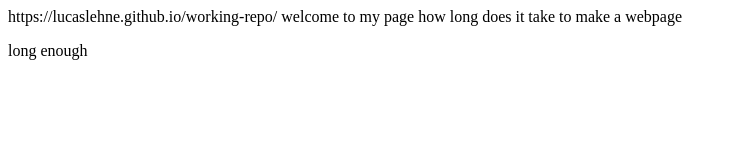
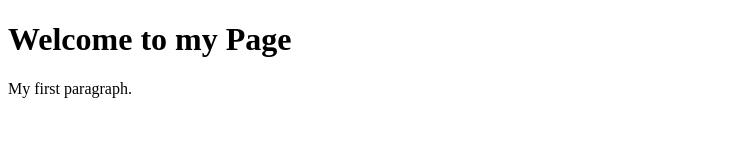
Before and after one commit to lucaslehne/second-repo, a plain HTML site: page index.html in a window 1280 px wide. Shown: the whole page, without its empty margins (0-737 px from the left). Drawn offline with Linux system fonts and the light colour scheme.

Commit message:
first page with a picture

```diff
--- a/index.html
+++ b/index.html
@@ -1,5 +1,13 @@
-<title>second repo</title>
-<html>https://lucaslehne.github.io/working-repo/</html>
-<head>welcome to my page</head>
-<body>how long does it take to make a webpage</body>
-<p>long enough</p>
+<!DOCTYPE html>
+<html>
+<head>
+<title>Page Title</title>
+</head>
+<body>
+
+<h1>Welcome to my Page</h1>
+<p>My first paragraph.</p>
+
+</body>
+</html>
+<img src"kenobi.jpg">
```
